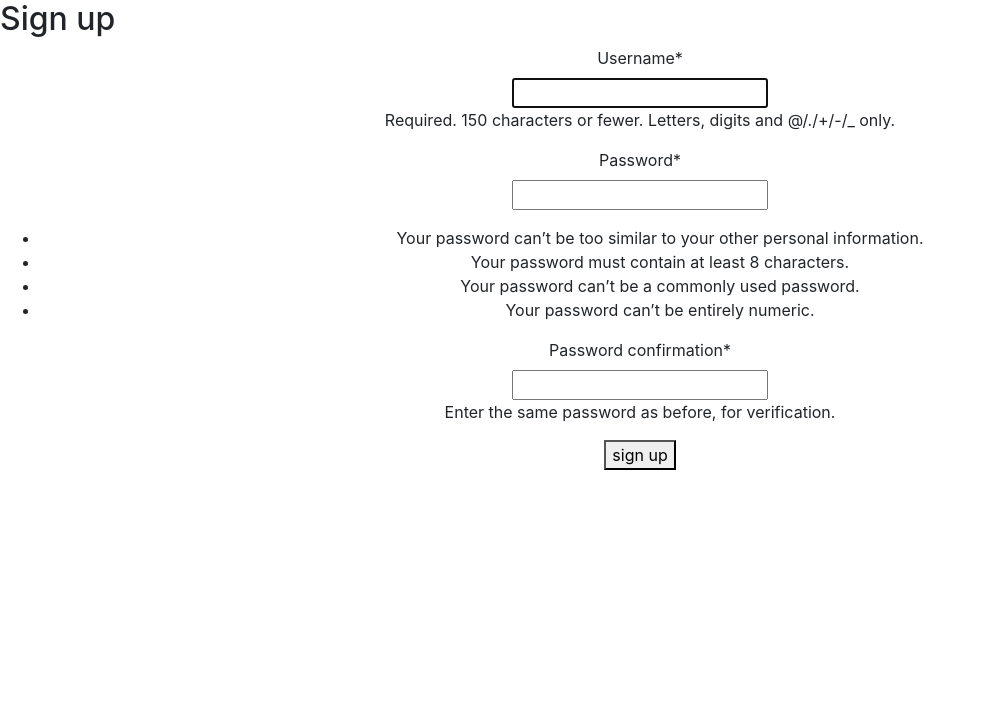
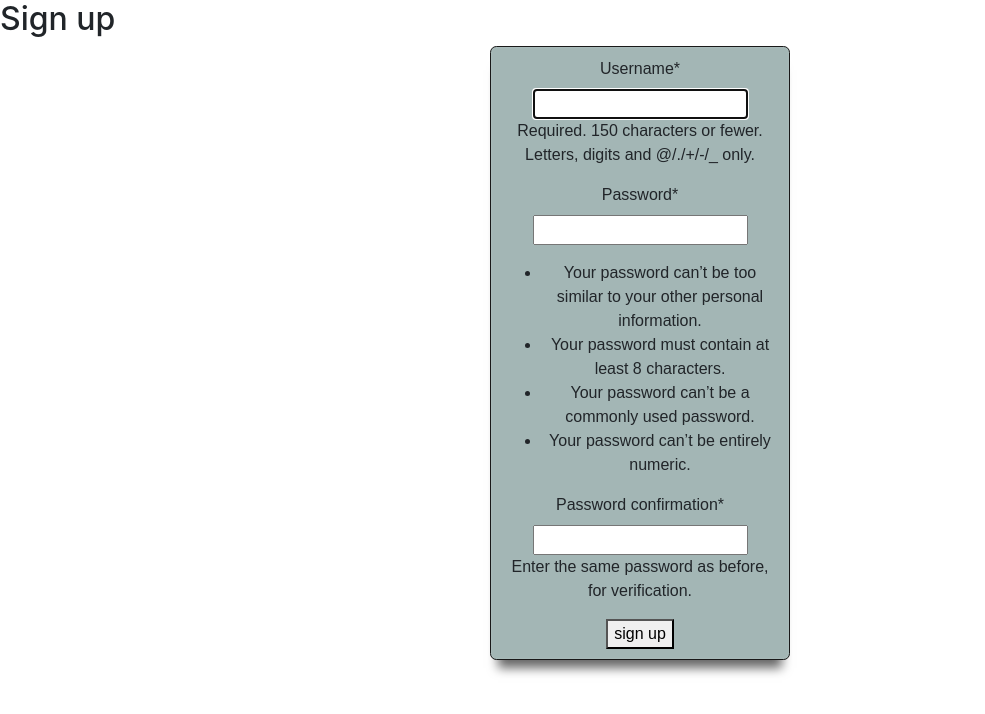
Before and after one commit to tonnyCAPTAIN/vaccinebooking, a Django app: page /signup/ in a window 1280 px wide. Shown: the part 56-770 px from the top of the page, without its empty margins (0-985 px from the left). Run offline with Django 3.2, Linux system fonts and the light colour scheme; some libraries are stand-ins or nearby versions.

Commit message:
styles profile-signup

```diff
--- a/book_appointment/static/css/style.css
+++ b/book_appointment/static/css/style.css
@@ -40,13 +40,13 @@ form {
     overflow: hidden;
 
     /* Styles */
-    background: rgb(38, 150, 144);
+    background: rgb(163, 182, 181);
     border-radius: 0.4em;
     border: 1px solid #191919;
     box-shadow:
         inset 0 0 2px 1px rgba(255,255,255,0.08),
         0 16px 10px -8px rgba(0, 0, 0, 0.6);
-
+}
 
 
 /* .form-3 label {
@@ -169,7 +169,7 @@ input[type=password] {
 .form-3:before {
     /* Size and position */
     content: "";
-    width: 8px;
+    width: 10px;
     height: 5px;
     position: absolute;
     left: 34%;
@@ -205,12 +205,33 @@ input[type=password] {
 .xyz{
     width: 60%;
     padding: 50px 50px;
-    background-color: magenta;
+    background-color: rgb(236, 204, 236);
 
 }
 
 input[type=text] {
-    background-color: mediumblue;
+    background-color:white(223, 223, 233);
     background-position: 10px 10px;
 
 }
+
+.form-2{
+
+    font-family:  sans-serif;
+    font-weight: 400;
+
+    width: 300px;
+    position: relative;
+    margin: auto;
+    padding: 10px;
+    overflow: hidden;
+
+
+    background: rgb(163, 182, 181);
+    border-radius: 0.4em;
+    border: 1px solid #191919;
+    box-shadow:
+        inset 0 0 2px 1px rgba(255,255,255,0.08),
+        0 16px 10px -8px rgba(0, 0, 0, 0.6);
+
+}
--- a/book_appointment/templates/base.html
+++ b/book_appointment/templates/base.html
@@ -59,8 +59,8 @@
     {% endblock %}
 
     {% block scripts %}
-    <script src="{% static 'js/jquery.min.js' %}"></script>
-    <script src="https://unpkg.com/gijgo@1.9.13/js/gijgo.min.js" type="text/javascript"></script>
+    <!-- <script src="{% static 'js/jquery.min.js' %}"></script>
+    <script src="https://unpkg.com/gijgo@1.9.13/js/gijgo.min.js" type="text/javascript"></script> -->
 
     <!-- <script scr="{% static 'js/bootstrap.min.js'%}"></script>
     <script scr="{% static 'js/main.js'%}"></script>
--- a/book_appointment/templates/registration/signup.html
+++ b/book_appointment/templates/registration/signup.html
@@ -8,11 +8,15 @@
 
 
   <h2>Sign up</h2>
-  <form method="post">
-    {% csrf_token %}
+<div class="container-fluid">
+      <div class="col-md-6 offset-md-3">
+              <form class="form-2" action="" form method="post">
+                {% csrf_token %}
 
-    {{ form|crispy }}
-    <button type="submit">sign up</button>
-  </form>
+                {{ form|crispy }}
+                <button type="submit">sign up</button>
+              </form>
+      </div>
+</div>
 
 {% endblock %}
```
